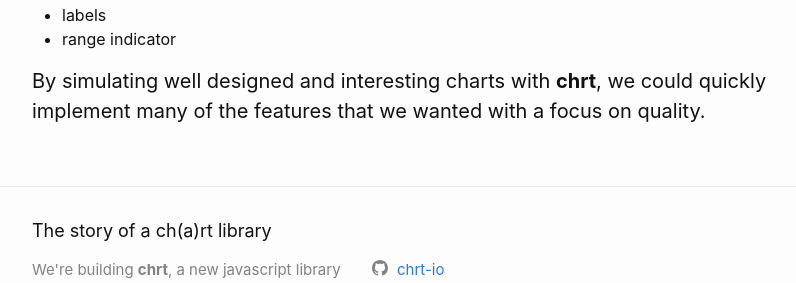
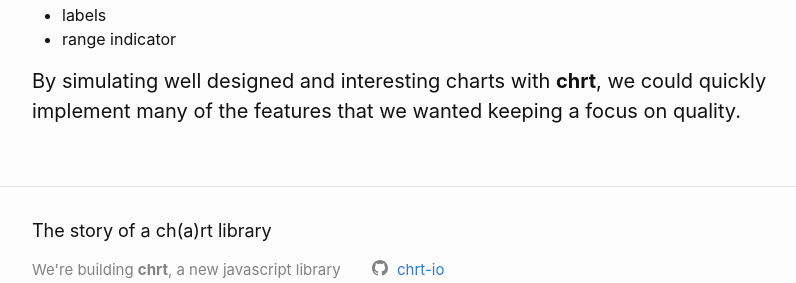
Before and after one commit to chrt-io/blog, a Jekyll site: the page built from _posts/2021-03-16-mimicking-the-best.md, in a window 1280 px wide and 900 px high, scrolled down 1607 px. Shown: the part 491-774 px from the top of the window, without its empty margins (238-1034 px from the left). Built offline with Jekyll 4.4.1, drawn with Linux system fonts in a browser that asks for light colours.

Commit message:
Update from Forestry.io carlo zapponi updated _posts/2021-03-16-mimicking-the-best.md

```diff
--- a/_posts/2021-03-16-mimicking-the-best.md
+++ b/_posts/2021-03-16-mimicking-the-best.md
@@ -36,4 +36,4 @@
 * labels
 * range indicator
 
-#### By simulating well designed and interesting charts with **chrt**, we could quickly implement many of the features that we wanted with a focus on quality.
+#### By simulating well designed and interesting charts with **chrt**, we could quickly implement many of the features that we wanted keeping a focus on quality.
```
